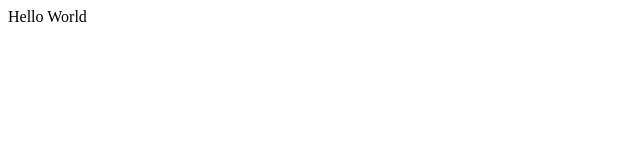
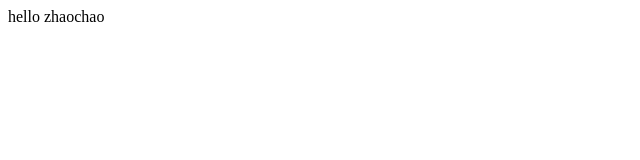
Before and after one commit to whzhaochao/whzhaochao.github.io, a plain HTML site: page index.html in a window 1280 px wide. Shown: the full height of the page, 0-640 px from the left. Drawn offline with Linux system fonts and the light colour scheme.

Commit message:
Update index.html

```diff
--- a/index.html
+++ b/index.html
@@ -7,7 +7,7 @@
     <link rel="stylesheet" href="">
 </head>
 <body>
-Hello World
+hello zhaochao
 
 </body>
 </html>
```
